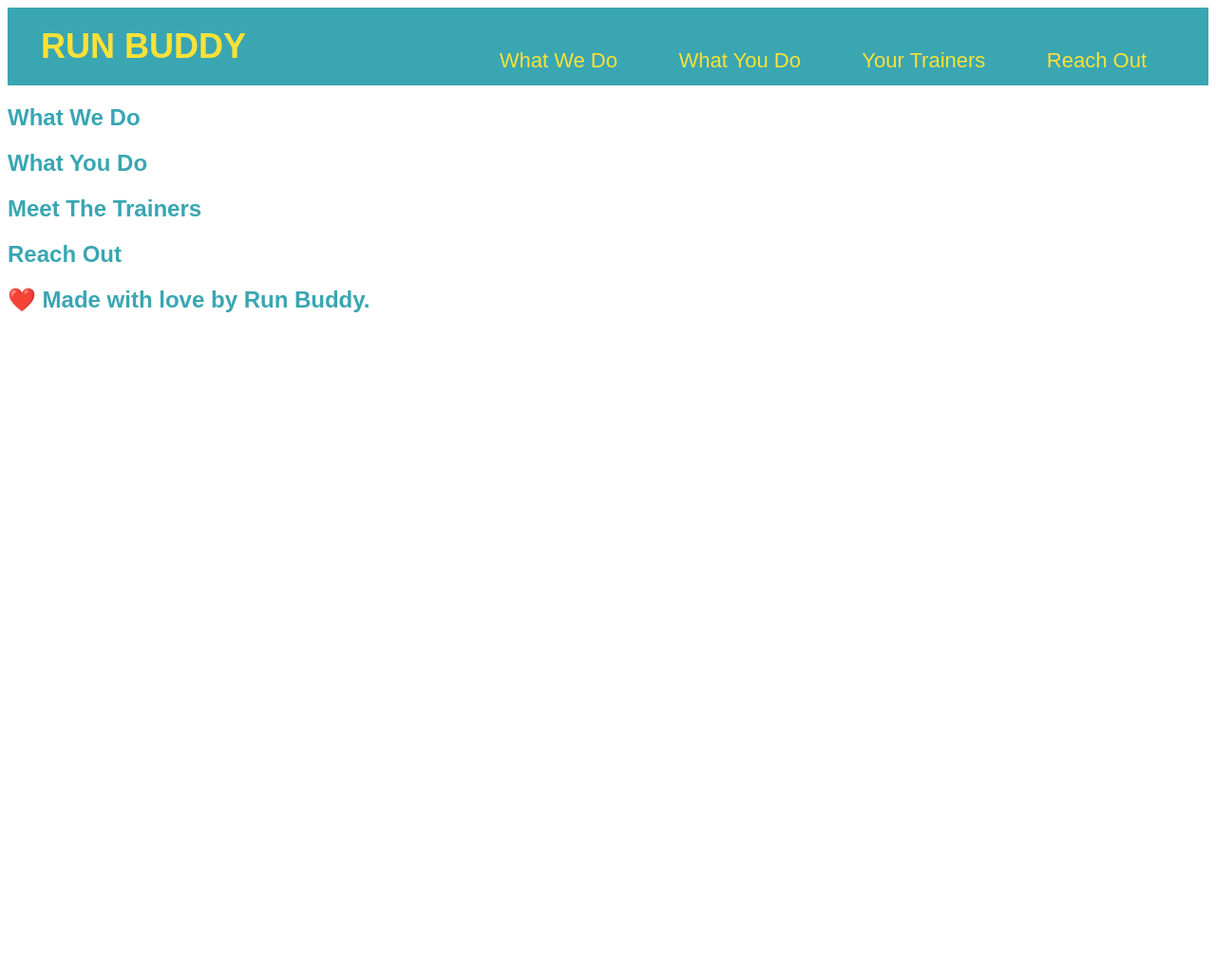
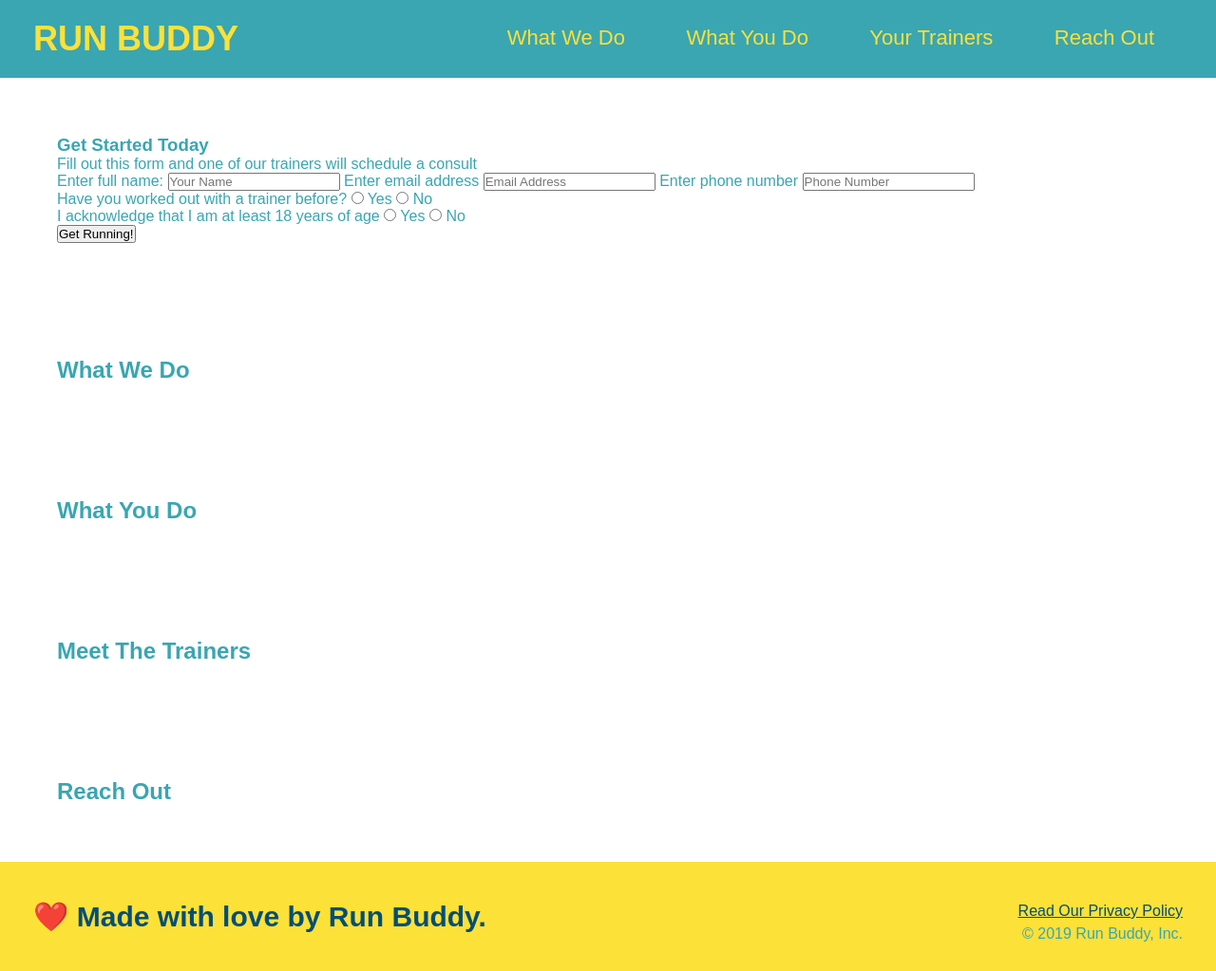
Before and after one commit to seanxmcdaniel/run-buddy-repo, a plain HTML site: page index.html in a window 1280 px wide. Shown: the whole page at 95% size. Before the commit the page ends 800 px from the top, so only its background shows below. Drawn offline with Linux system fonts and the light colour scheme.

Commit message:
Added Form

```diff
--- a/assets/css/style.css
+++ b/assets/css/style.css
@@ -1,3 +1,9 @@
+* {
+    margin: 0;
+    padding: 0;
+    box-sizing: border-box;
+}
+
 body {
     font-family: Arial, Helvetica, sans-serif;
     /* CSS Comment */
@@ -36,3 +42,30 @@ header nav ul li a {
     font-weight: lighter;
     font-size: 22px;
 }
+
+footer {
+    background: #fce138;
+    width: 100%;
+    padding: 40px 35px;
+}
+
+footer h2 {
+    display: inline;
+    color: #024e76;
+    font-size: 30px;
+    margin: 0;
+}
+
+footer div {
+    float: right;
+    line-height: 1.5;
+    text-align: right;
+}
+
+footer a {
+    color: #024e76;
+}
+
+section {
+    padding: 60px;
+}
--- a/index.html
+++ b/index.html
@@ -34,7 +34,38 @@
 
     <!-- hero/jumbotron-->
     <section>
+        <div>
+            <h3> Get Started Today</h3>
+            <p>Fill out this form and one of our trainers will schedule a consult</p>
+            <!-- add form element-->
+            <form>
+                <label for="name">Enter full name:</label>
+                <input type="text" placeholder="Your Name" name="name" id="name" />
+                <label for="email">Enter email address</label>
+                <input type="email" placeholder="Email Address" name="email" id="email" />
+                <label for="phone">Enter phone number</label>
+                <input type="tel" placeholder="Phone Number" name="phone" id="phone" />
+                <p>
+                    Have you worked out with a trainer before?
+                    <input type="radio" name="trainer-confirm" id="trainer-yes" />
+                    <label for="trainer-yes">Yes</label>
+                    <input type="radio" name="trainer-confirm" id="trainer-no" />
+                    <label for="trainer-no">No</label>
+                </p>
+                <p>
+                    I acknowledge that I am at least 18 years of age
+                    <input type="radio" name="age-confirm" id="18-yes" />
+                    <label for="18-yes">Yes</label>
+                    <input type="radio" name="age-confirm" id="18-no" />
+                    <label for="18-no">No</label>
+                </p>
+                <button type="submit">
+                    Get Running!
+                </button>
+            </form>
+        </div>
     </section>
+    <!-- end hero -->
 
     <!-- "what we do" section-->
     <section>
@@ -59,6 +90,10 @@
     <!-- "footer"-->
     <footer>
         <h2>❤️ Made with love by Run Buddy.</h2>
+        <div>
+            <a href="#">Read Our Privacy Policy</a> <br />
+            &copy; 2019 Run Buddy, Inc.
+        </div>
     </footer>
     </body>
 </html>
```
Also changed, not shown: assets/images/hero-bg.jpg (added).
